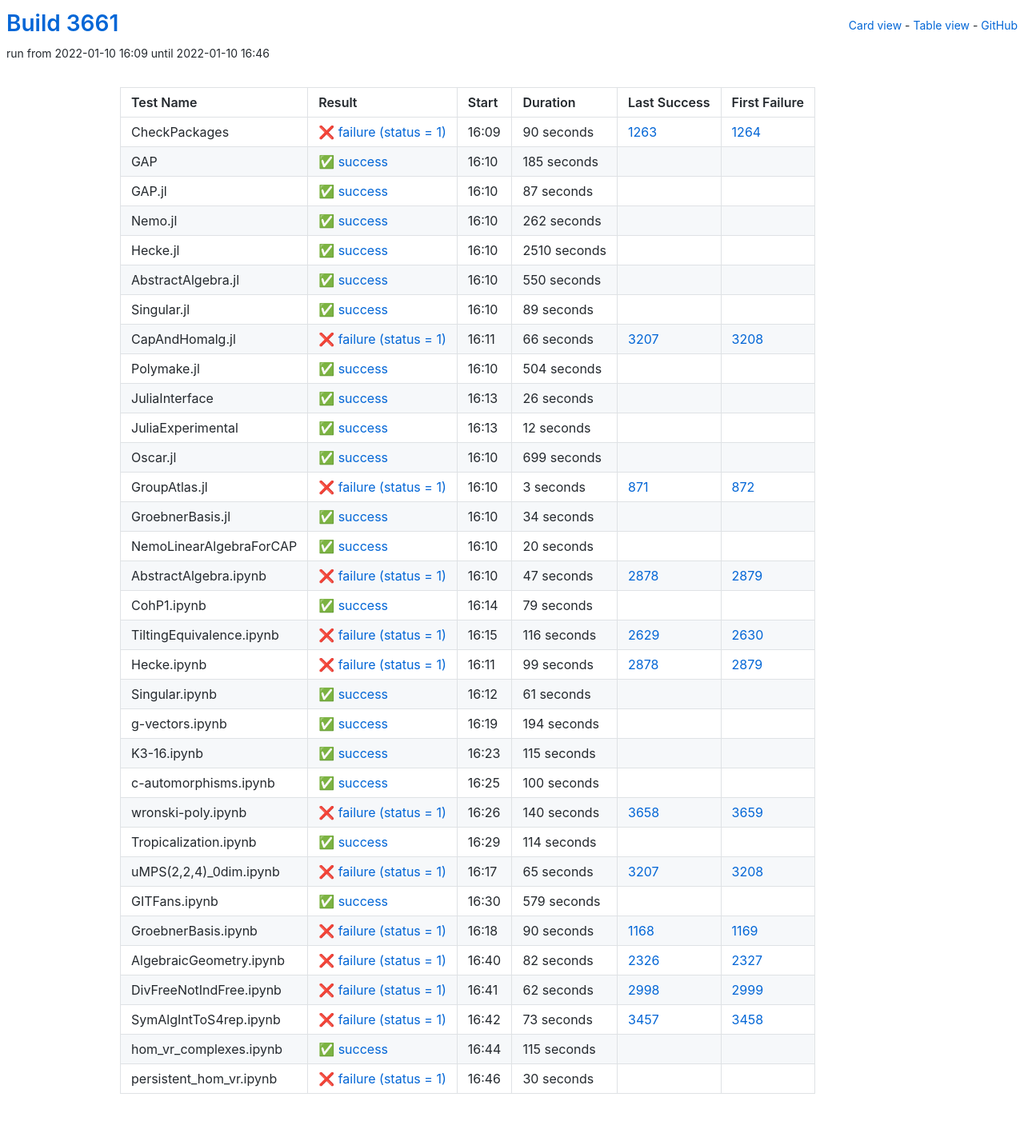
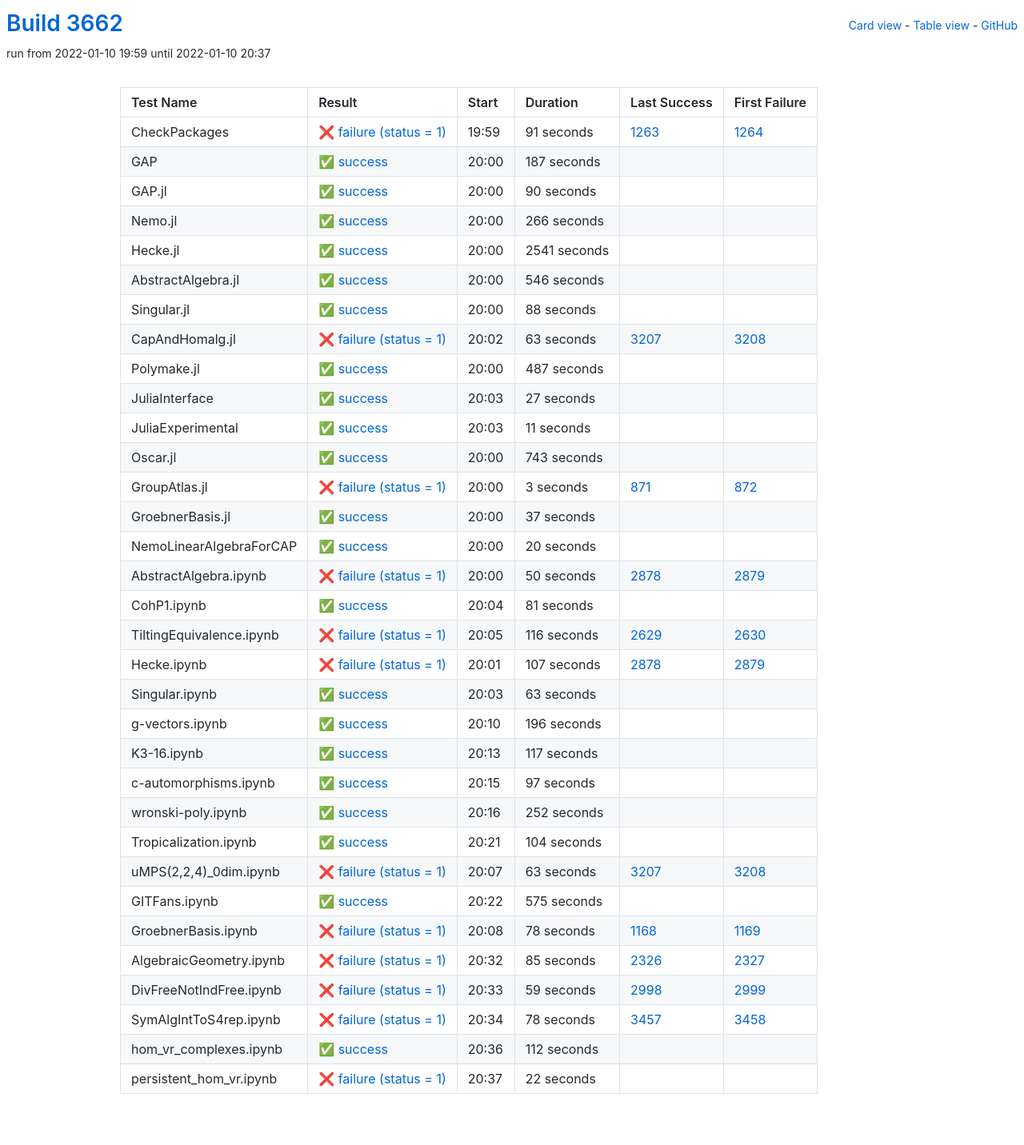
Before and after one commit to oscar-system/oscar-ci-status-stable, a Jekyll site: the page built from table.html, in a window 1280 px wide. Shown: the whole page at 80% size. Built offline with Jekyll 4.4.1, drawn with Linux system fonts in a browser that asks for light colours.

Commit message:
Build #3662

```diff
--- a/_data/ci.yml
+++ b/_data/ci.yml
@@ -1,6 +1,6 @@
 ---
-build: 3661
-build_url: https://oscarci.mathematik.uni-kl.de/job/oscar-stable/3661/
+build: 3662
+build_url: https://oscarci.mathematik.uni-kl.de/job/oscar-stable/3662/
 job: oscar-stable
 organization: oscar-system
 repo: oscar-ci-status-stable
@@ -8,152 +8,152 @@ repourl: https://github.com/oscar-system/oscar-ci-status-stable
 tests:
 - name: CheckPackages
   id: checkpackages
-  log: https://oscarci.mathematik.uni-kl.de/job/oscar-stable/3661/artifact/logs/build-3661/CheckPackages.log
-  start: 2022-01-10 16:09
+  log: https://oscarci.mathematik.uni-kl.de/job/oscar-stable/3662/artifact/logs/build-3662/CheckPackages.log
+  start: 2022-01-10 19:59
   success: false
   exitcode: 1
   status: failure
-  duration: 90
+  duration: 91
   last_success: 1263
   last_success_url: https://oscarci.mathematik.uni-kl.de/job/oscar-stable/1263/
   first_failure: 1264
   first_failure_url: https://oscarci.mathematik.uni-kl.de/job/oscar-stable/1264/
 - name: GAP
   id: gap
-  log: https://oscarci.mathematik.uni-kl.de/job/oscar-stable/3661/artifact/logs/build-3661/GAP.log
-  start: 2022-01-10 16:10
+  log: https://oscarci.mathematik.uni-kl.de/job/oscar-stable/3662/artifact/logs/build-3662/GAP.log
+  start: 2022-01-10 20:00
   success: true
   exitcode: 0
   status: success
-  duration: 185
+  duration: 187
   last_success: false
   last_success_url:
   first_failure: false
   first_failure_url:
 - name: GAP.jl
   id: gap-jl
-  log: https://oscarci.mathematik.uni-kl.de/job/oscar-stable/3661/artifact/logs/build-3661/GAP.jl.log
-  start: 2022-01-10 16:10
+  log: https://oscarci.mathematik.uni-kl.de/job/oscar-stable/3662/artifact/logs/build-3662/GAP.jl.log
+  start: 2022-01-10 20:00
   success: true
   exitcode: 0
   status: success
-  duration: 87
+  duration: 90
   last_success: false
   last_success_url:
   first_failure: false
   first_failure_url:
 - name: Nemo.jl
   id: nemo-jl
-  log: https://oscarci.mathematik.uni-kl.de/job/oscar-stable/3661/artifact/logs/build-3661/Nemo.jl.log
-  start: 2022-01-10 16:10
+  log: https://oscarci.mathematik.uni-kl.de/job/oscar-stable/3662/artifact/logs/build-3662/Nemo.jl.log
+  start: 2022-01-10 20:00
   success: true
   exitcode: 0
   status: success
-  duration: 262
+  duration: 266
   last_success: false
   last_success_url:
   first_failure: false
   first_failure_url:
 - name: Hecke.jl
   id: hecke-jl
-  log: https://oscarci.mathematik.uni-kl.de/job/oscar-stable/3661/artifact/logs/build-3661/Hecke.jl.log
-  start: 2022-01-10 16:10
+  log: https://oscarci.mathematik.uni-kl.de/job/oscar-stable/3662/artifact/logs/build-3662/Hecke.jl.log
+  start: 2022-01-10 20:00
   success: true
   exitcode: 0
   status: success
-  duration: 2510
+  duration: 2541
   last_success: false
   last_success_url:
   first_failure: false
   first_failure_url:
 - name: AbstractAlgebra.jl
   id: abstractalgebra-jl
-  log: https://oscarci.mathematik.uni-kl.de/job/oscar-stable/3661/artifact/logs/build-3661/AbstractAlgebra.jl.log
-  start: 2022-01-10 16:10
+  log: https://oscarci.mathematik.uni-kl.de/job/oscar-stable/3662/artifact/logs/build-3662/AbstractAlgebra.jl.log
+  start: 2022-01-10 20:00
   success: true
   exitcode: 0
   status: success
-  duration: 550
+  duration: 546
   last_success: false
   last_success_url:
   first_failure: false
   first_failure_url:
 - name: Singular.jl
   id: singular-jl
-  log: https://oscarci.mathematik.uni-kl.de/job/oscar-stable/3661/artifact/logs/build-3661/Singular.jl.log
-  start: 2022-01-10 16:10
+  log: https://oscarci.mathematik.uni-kl.de/job/oscar-stable/3662/artifact/logs/build-3662/Singular.jl.log
+  start: 2022-01-10 20:00
   success: true
   exitcode: 0
   status: success
-  duration: 89
+  duration: 88
   last_success: false
   last_success_url:
   first_failure: false
   first_failure_url:
 - name: CapAndHomalg.jl
   id: capandhomalg-jl
-  log: https://oscarci.mathematik.uni-kl.de/job/oscar-stable/3661/artifact/logs/build-3661/CapAndHomalg.jl.log
-  start: 2022-01-10 16:11
+  log: https://oscarci.mathematik.uni-kl.de/job/oscar-stable/3662/artifact/logs/build-3662/CapAndHomalg.jl.log
+  start: 2022-01-10 20:02
   success: false
   exitcode: 1
   status: failure
-  duration: 66
+  duration: 63
   last_success: 3207
   last_success_url: https://oscarci.mathematik.uni-kl.de/job/oscar-stable/3207/
   first_failure: 3208
   first_failure_url: https://oscarci.mathematik.uni-kl.de/job/oscar-stable/3208/
 - name: Polymake.jl
   id: polymake-jl
-  log: https://oscarci.mathematik.uni-kl.de/job/oscar-stable/3661/artifact/logs/build-3661/Polymake.jl.log
-  start: 2022-01-10 16:10
+  log: https://oscarci.mathematik.uni-kl.de/job/oscar-stable/3662/artifact/logs/build-3662/Polymake.jl.log
+  start: 2022-01-10 20:00
   success: true
   exitcode: 0
   status: success
-  duration: 504
+  duration: 487
   last_success: false
   last_success_url:
   first_failure: false
   first_failure_url:
 - name: JuliaInterface
   id: juliainterface
-  log: https://oscarci.mathematik.uni-kl.de/job/oscar-stable/3661/artifact/logs/build-3661/JuliaInterface.log
-  start: 2022-01-10 16:13
+  log: https://oscarci.mathematik.uni-kl.de/job/oscar-stable/3662/artifact/logs/build-3662/JuliaInterface.log
+  start: 2022-01-10 20:03
   success: true
   exitcode: 0
   status: success
-  duration: 26
+  duration: 27
   last_success: false
   last_success_url:
   first_failure: false
   first_failure_url:
 - name: JuliaExperimental
   id: juliaexperimental
-  log: https://oscarci.mathematik.uni-kl.de/job/oscar-stable/3661/artifact/logs/build-3661/JuliaExperimental.log
-  start: 2022-01-10 16:13
+  log: https://oscarci.mathematik.uni-kl.de/job/oscar-stable/3662/artifact/logs/build-3662/JuliaExperimental.log
+  start: 2022-01-10 20:03
   success: true
   exitcode: 0
   status: success
-  duration: 12
+  duration: 11
   last_success: false
   last_success_url:
   first_failure: false
   first_failure_url:
 - name: Oscar.jl
   id: oscar-jl
-  log: https://oscarci.mathematik.uni-kl.de/job/oscar-stable/3661/artifact/logs/build-3661/Oscar.jl.log
-  start: 2022-01-10 16:10
+  log: https://oscarci.mathematik.uni-kl.de/job/oscar-stable/3662/artifact/logs/build-3662/Oscar.jl.log
+  start: 2022-01-10 20:00
   success: true
   exitcode: 0
   status: success
-  duration: 699
+  duration: 743
   last_success: false
   last_success_url:
   first_failure: false
   first_failure_url:
 - name: GroupAtlas.jl
   id: groupatlas-jl
-  log: https://oscarci.mathematik.uni-kl.de/job/oscar-stable/3661/artifact/logs/build-3661/GroupAtlas.jl.log
-  start: 2022-01-10 16:10
+  log: https://oscarci.mathematik.uni-kl.de/job/oscar-stable/3662/artifact/logs/build-3662/GroupAtlas.jl.log
+  start: 2022-01-10 20:00
   success: false
   exitcode: 1
   status: failure
@@ -164,20 +164,20 @@ tests:
   first_failure_url: https://oscarci.mathematik.uni-kl.de/job/oscar-stable/872/
 - name: GroebnerBasis.jl
   id: groebnerbasis-jl
-  log: https://oscarci.mathematik.uni-kl.de/job/oscar-stable/3661/artifact/logs/build-3661/GroebnerBasis.jl.log
-  start: 2022-01-10 16:10
+  log: https://oscarci.mathematik.uni-kl.de/job/oscar-stable/3662/artifact/logs/build-3662/GroebnerBasis.jl.log
+  start: 2022-01-10 20:00
   success: true
   exitcode: 0
   status: success
-  duration: 34
+  duration: 37
   last_success: false
   last_success_url:
   first_failure: false
   first_failure_url:
 - name: NemoLinearAlgebraForCAP
   id: nemolinearalgebraforcap
-  log: https://oscarci.mathematik.uni-kl.de/job/oscar-stable/3661/artifact/logs/build-3661/NemoLinearAlgebraForCAP.log
-  start: 2022-01-10 16:10
+  log: https://oscarci.mathematik.uni-kl.de/job/oscar-stable/3662/artifact/logs/build-3662/NemoLinearAlgebraForCAP.log
+  start: 2022-01-10 20:00
   success: true
   exitcode: 0
   status: success
@@ -188,32 +188,32 @@ tests:
   first_failure_url:
 - name: AbstractAlgebra.ipynb
   id: abstractalgebra-ipynb
-  log: https://oscarci.mathematik.uni-kl.de/job/oscar-stable/3661/artifact/logs/build-3661/AbstractAlgebra.ipynb.log
-  start: 2022-01-10 16:10
+  log: https://oscarci.mathematik.uni-kl.de/job/oscar-stable/3662/artifact/logs/build-3662/AbstractAlgebra.ipynb.log
+  start: 2022-01-10 20:00
   success: false
   exitcode: 1
   status: failure
-  duration: 47
+  duration: 50
   last_success: 2878
   last_success_url: https://oscarci.mathematik.uni-kl.de/job/oscar-stable/2878/
   first_failure: 2879
   first_failure_url: https://oscarci.mathematik.uni-kl.de/job/oscar-stable/2879/
 - name: CohP1.ipynb
   id: cohp1-ipynb
-  log: https://oscarci.mathematik.uni-kl.de/job/oscar-stable/3661/artifact/logs/build-3661/CohP1.ipynb.log
-  start: 2022-01-10 16:14
+  log: https://oscarci.mathematik.uni-kl.de/job/oscar-stable/3662/artifact/logs/build-3662/CohP1.ipynb.log
+  start: 2022-01-10 20:04
   success: true
   exitcode: 0
   status: success
-  duration: 79
+  duration: 81
   last_success: false
   last_success_url:
   first_failure: false
   first_failure_url:
 - name: TiltingEquivalence.ipynb
   id: tiltingequivalence-ipynb
-  log: https://oscarci.mathematik.uni-kl.de/job/oscar-stable/3661/artifact/logs/build-3661/TiltingEquivalence.ipynb.log
-  start: 2022-01-10 16:15
+  log: https://oscarci.mathematik.uni-kl.de/job/oscar-stable/3662/artifact/logs/build-3662/TiltingEquivalence.ipynb.log
+  start: 2022-01-10 20:05
   success: false
   exitcode: 1
   status: failure
@@ -224,180 +224,180 @@ tests:
   first_failure_url: https://oscarci.mathematik.uni-kl.de/job/oscar-stable/2630/
 - name: Hecke.ipynb
   id: hecke-ipynb
-  log: https://oscarci.mathematik.uni-kl.de/job/oscar-stable/3661/artifact/logs/build-3661/Hecke.ipynb.log
-  start: 2022-01-10 16:11
+  log: https://oscarci.mathematik.uni-kl.de/job/oscar-stable/3662/artifact/logs/build-3662/Hecke.ipynb.log
+  start: 2022-01-10 20:01
   success: false
   exitcode: 1
   status: failure
-  duration: 99
+  duration: 107
   last_success: 2878
   last_success_url: https://oscarci.mathematik.uni-kl.de/job/oscar-stable/2878/
   first_failure: 2879
   first_failure_url: https://oscarci.mathematik.uni-kl.de/job/oscar-stable/2879/
 - name: Singular.ipynb
   id: singular-ipynb
-  log: https://oscarci.mathematik.uni-kl.de/job/oscar-stable/3661/artifact/logs/build-3661/Singular.ipynb.log
-  start: 2022-01-10 16:12
+  log: https://oscarci.mathematik.uni-kl.de/job/oscar-stable/3662/artifact/logs/build-3662/Singular.ipynb.log
+  start: 2022-01-10 20:03
   success: true
   exitcode: 0
   status: success
-  duration: 61
+  duration: 63
   last_success: false
   last_success_url:
   first_failure: false
   first_failure_url:
 - name: g-vectors.ipynb
   id: g-vectors-ipynb
-  log: https://oscarci.mathematik.uni-kl.de/job/oscar-stable/3661/artifact/logs/build-3661/g-vectors.ipynb.log
-  start: 2022-01-10 16:19
+  log: https://oscarci.mathematik.uni-kl.de/job/oscar-stable/3662/artifact/logs/build-3662/g-vectors.ipynb.log
+  start: 2022-01-10 20:10
   success: true
   exitcode: 0
   status: success
-  duration: 194
+  duration: 196
   last_success: false
   last_success_url:
   first_failure: false
   first_failure_url:
 - name: K3-16.ipynb
   id: k3-16-ipynb
-  log: https://oscarci.mathematik.uni-kl.de/job/oscar-stable/3661/artifact/logs/build-3661/K3-16.ipynb.log
-  start: 2022-01-10 16:23
+  log: https://oscarci.mathematik.uni-kl.de/job/oscar-stable/3662/artifact/logs/build-3662/K3-16.ipynb.log
+  start: 2022-01-10 20:13
   success: true
   exitcode: 0
   status: success
-  duration: 115
+  duration: 117
   last_success: false
   last_success_url:
   first_failure: false
   first_failure_url:
 - name: c-automorphisms.ipynb
   id: c-automorphisms-ipynb
-  log: https://oscarci.mathematik.uni-kl.de/job/oscar-stable/3661/artifact/logs/build-3661/c-automorphisms.ipynb.log
-  start: 2022-01-10 16:25
+  log: https://oscarci.mathematik.uni-kl.de/job/oscar-stable/3662/artifact/logs/build-3662/c-automorphisms.ipynb.log
+  start: 2022-01-10 20:15
   success: true
   exitcode: 0
   status: success
-  duration: 100
+  duration: 97
   last_success: false
   last_success_url:
   first_failure: false
   first_failure_url:
 - name: wronski-poly.ipynb
   id: wronski-poly-ipynb
-  log: https://oscarci.mathematik.uni-kl.de/job/oscar-stable/3661/artifact/logs/build-3661/wronski-poly.ipynb.log
-  start: 2022-01-10 16:26
-  success: false
-  exitcode: 1
-  status: failure
-  duration: 140
-  last_success: 3658
-  last_success_url: https://oscarci.mathematik.uni-kl.de/job/oscar-stable/3658/
-  first_failure: 3659
-  first_failure_url: https://oscarci.mathematik.uni-kl.de/job/oscar-stable/3659/
-- name: Tropicalization.ipynb
-  id: tropicalization-ipynb
-  log: https://oscarci.mathematik.uni-kl.de/job/oscar-stable/3661/artifact/logs/build-3661/Tropicalization.ipynb.log
-  start: 2022-01-10 16:29
+  log: https://oscarci.mathematik.uni-kl.de/job/oscar-stable/3662/artifact/logs/build-3662/wronski-poly.ipynb.log
+  start: 2022-01-10 20:16
   success: true
   exitcode: 0
   status: success
-  duration: 114
+  duration: 252
+  last_success: false
+  last_success_url:
+  first_failure: false
+  first_failure_url:
+- name: Tropicalization.ipynb
+  id: tropicalization-ipynb
+  log: https://oscarci.mathematik.uni-kl.de/job/oscar-stable/3662/artifact/logs/build-3662/Tropicalization.ipynb.log
+  start: 2022-01-10 20:21
+  success: true
+  exitcode: 0
+  status: success
+  duration: 104
   last_success: false
   last_success_url:
   first_failure: false
   first_failure_url:
 - name: uMPS(2,2,4)_0dim.ipynb
   id: umps-2-2-4-0dim-ipynb
-  log: https://oscarci.mathematik.uni-kl.de/job/oscar-stable/3661/artifact/logs/build-3661/uMPS-2-2-4-_0dim.ipynb.log
-  start: 2022-01-10 16:17
+  log: https://oscarci.mathematik.uni-kl.de/job/oscar-stable/3662/artifact/logs/build-3662/uMPS-2-2-4-_0dim.ipynb.log
+  start: 2022-01-10 20:07
   success: false
   exitcode: 1
   status: failure
-  duration: 65
+  duration: 63
   last_success: 3207
   last_success_url: https://oscarci.mathematik.uni-kl.de/job/oscar-stable/3207/
   first_failure: 3208
   first_failure_url: https://oscarci.mathematik.uni-kl.de/job/oscar-stable/3208/
 - name: GITFans.ipynb
   id: gitfans-ipynb
-  log: https://oscarci.mathematik.uni-kl.de/job/oscar-stable/3661/artifact/logs/build-3661/GITFans.ipynb.log
-  start: 2022-01-10 16:30
+  log: https://oscarci.mathematik.uni-kl.de/job/oscar-stable/3662/artifact/logs/build-3662/GITFans.ipynb.log
+  start: 2022-01-10 20:22
   success: true
   exitcode: 0
   status: success
-  duration: 579
+  duration: 575
   last_success: false
   last_success_url:
   first_failure: false
   first_failure_url:
 - name: GroebnerBasis.ipynb
   id: groebnerbasis-ipynb
-  log: https://oscarci.mathematik.uni-kl.de/job/oscar-stable/3661/artifact/logs/build-3661/GroebnerBasis.ipynb.log
-  start: 2022-01-10 16:18
+  log: https://oscarci.mathematik.uni-kl.de/job/oscar-stable/3662/artifact/logs/build-3662/GroebnerBasis.ipynb.log
+  start: 2022-01-10 20:08
   success: false
   exitcode: 1
   status: failure
-  duration: 90
+  duration: 78
   last_success: 1168
   last_success_url: https://oscarci.mathematik.uni-kl.de/job/oscar-stable/1168/
   first_failure: 1169
   first_failure_url: https://oscarci.mathematik.uni-kl.de/job/oscar-stable/1169/
 - name: AlgebraicGeometry.ipynb
   id: algebraicgeometry-ipynb
-  log: https://oscarci.mathematik.uni-kl.de/job/oscar-stable/3661/artifact/logs/build-3661/AlgebraicGeometry.ipynb.log
-  start: 2022-01-10 16:40
+  log: https://oscarci.mathematik.uni-kl.de/job/oscar-stable/3662/artifact/logs/build-3662/AlgebraicGeometry.ipynb.log
+  start: 2022-01-10 20:32
   success: false
   exitcode: 1
   status: failure
-  duration: 82
+  duration: 85
   last_success: 2326
   last_success_url: https://oscarci.mathematik.uni-kl.de/job/oscar-stable/2326/
   first_failure: 2327
   first_failure_url: https://oscarci.mathematik.uni-kl.de/job/oscar-stable/2327/
 - name: DivFreeNotIndFree.ipynb
   id: divfreenotindfree-ipynb
-  log: https://oscarci.mathematik.uni-kl.de/job/oscar-stable/3661/artifact/logs/build-3661/DivFreeNotIndFree.ipynb.log
-  start: 2022-01-10 16:41
+  log: https://oscarci.mathematik.uni-kl.de/job/oscar-stable/3662/artifact/logs/build-3662/DivFreeNotIndFree.ipynb.log
+  start: 2022-01-10 20:33
   success: false
   exitcode: 1
   status: failure
-  duration: 62
+  duration: 59
   last_success: 2998
   last_success_url: https://oscarci.mathematik.uni-kl.de/job/oscar-stable/2998/
   first_failure: 2999
   first_failure_url: https://oscarci.mathematik.uni-kl.de/job/oscar-stable/2999/
 - name: SymAlgIntToS4rep.ipynb
   id: symalginttos4rep-ipynb
-  log: https://oscarci.mathematik.uni-kl.de/job/oscar-stable/3661/artifact/logs/build-3661/SymAlgIntToS4rep.ipynb.log
-  start: 2022-01-10 16:42
+  log: https://oscarci.mathematik.uni-kl.de/job/oscar-stable/3662/artifact/logs/build-3662/SymAlgIntToS4rep.ipynb.log
+  start: 2022-01-10 20:34
   success: false
   exitcode: 1
   status: failure
-  duration: 73
+  duration: 78
   last_success: 3457
   last_success_url: https://oscarci.mathematik.uni-kl.de/job/oscar-stable/3457/
   first_failure: 3458
   first_failure_url: https://oscarci.mathematik.uni-kl.de/job/oscar-stable/3458/
 - name: hom_vr_complexes.ipynb
   id: hom-vr-complexes-ipynb
-  log: https://oscarci.mathematik.uni-kl.de/job/oscar-stable/3661/artifact/logs/build-3661/hom_vr_complexes.ipynb.log
-  start: 2022-01-10 16:44
+  log: https://oscarci.mathematik.uni-kl.de/job/oscar-stable/3662/artifact/logs/build-3662/hom_vr_complexes.ipynb.log
+  start: 2022-01-10 20:36
   success: true
   exitcode: 0
   status: success
-  duration: 115
+  duration: 112
   last_success: false
   last_success_url:
   first_failure: false
   first_failure_url:
 - name: persistent_hom_vr.ipynb
   id: persistent-hom-vr-ipynb
-  log: https://oscarci.mathematik.uni-kl.de/job/oscar-stable/3661/artifact/logs/build-3661/persistent_hom_vr.ipynb.log
-  start: 2022-01-10 16:46
+  log: https://oscarci.mathematik.uni-kl.de/job/oscar-stable/3662/artifact/logs/build-3662/persistent_hom_vr.ipynb.log
+  start: 2022-01-10 20:37
   success: false
   exitcode: 1
   status: failure
-  duration: 30
+  duration: 22
   last_success: false
   last_success_url:
   first_failure: false
```
Also changed, not shown: README.md.
